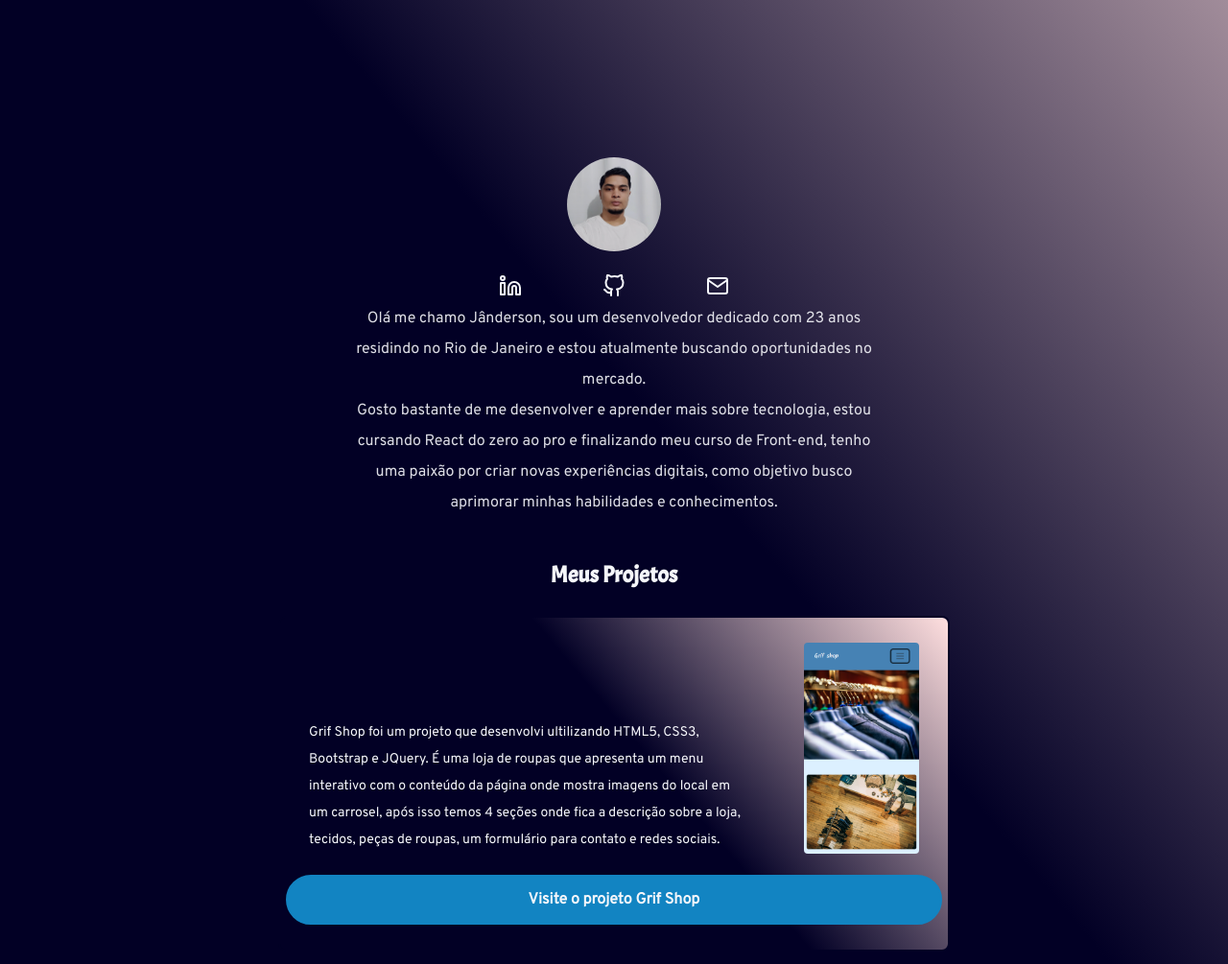
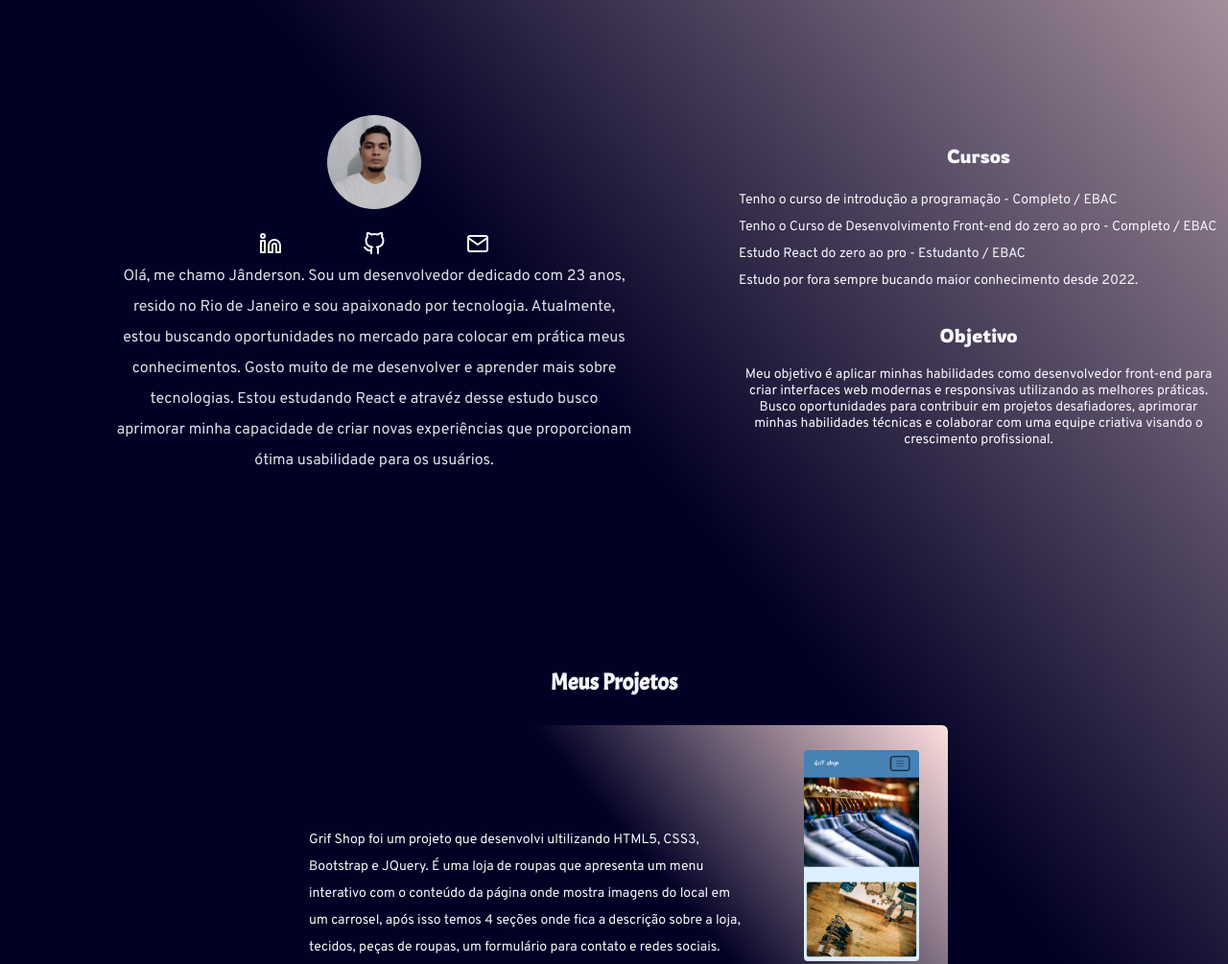
Before and after one commit to jotaMch/project_LESS_port, a website: page index.html in a window 1280 px wide. Shown: the part 680-1685 px from the top of the page at 96% size. Drawn offline with Linux system fonts and the light colour scheme.

Commit message:
adicionando novas alterações no projeto

```diff
--- a/index.html
+++ b/index.html
@@ -19,7 +19,10 @@
             <div class="cabecalho">
                 <h1>Jânderson Machado</h1>
                 <h2 class="subtitle"></h2>
-                <button type="button" onclick="scrollToSection('sobre')">Sobre mim</button>
+                <div class="buttons">
+                    <button type="button" onclick="scrollToSection('sobre')">Sobre mim</button>
+                    <button type="button" onclick="scrollToSection('projetos')">Meus projetos</button>
+                </div>
                 <!--<div class="skills">
                     <div class="skills-color">
                         <h3>< Habilidades ></h3>
@@ -41,9 +44,9 @@
             </div>
         </header>
         <div class="container-flex">
-            <div id="sobre">
-                <img class="profile" src="src/images/perfil-original.jpg" />
+            <section id="sobre">
                 <div class="profile-bio">
+                    <img class="profile" src="src/images/perfil-original.jpg" />
                     <nav>
                         <ul class="social-links">
                             <li>
@@ -69,16 +72,34 @@
                         </ul>
                     </nav>
                     <p class="profile-bio-description">
-                        Olá me chamo Jânderson, sou um desenvolvedor dedicado com 23 anos residindo no Rio de Janeiro e estou
-                        atualmente buscando oportunidades no mercado. <br />
-                        Gosto bastante de me desenvolver e aprender mais sobre tecnologia,
-                        estou cursando React do zero ao pro e finalizando meu curso de Front-end,
-                        tenho uma paixão por criar novas experiências digitais, como objetivo busco
-                        aprimorar minhas habilidades e conhecimentos.<br />
+                        Olá, me chamo Jânderson. Sou um desenvolvedor dedicado com 23 anos, resido no Rio de Janeiro e sou apaixonado por tecnologia.
+                        Atualmente, estou buscando oportunidades no mercado para colocar
+                        em prática meus conhecimentos.
+                        Gosto muito de me desenvolver e aprender mais sobre tecnologias.
+                        Estou estudando React e atravéz desse estudo busco aprimorar minha capacidade de criar novas experiências que proporcionam
+                        ótima usabilidade para os usuários.<br />
                     </p>
                 </div>
-            </div>
-            <div>
+                <div class="cursos">
+                    <h2>Cursos</h2>
+                    <nav>
+                        <ul>
+                            <li>Tenho o curso de introdução a programação - Completo / EBAC</li>
+                            <li>Tenho o Curso de Desenvolvimento Front-end do zero ao pro - Completo / EBAC</li>
+                            <li>Estudo React do zero ao pro - Estudanto / EBAC</li>
+                            <li>Estudo por fora sempre bucando maior conhecimento desde 2022.</li>
+                        </ul>
+                    </nav>
+                    <h2>Objetivo</h2>
+                    <p>
+                        Meu objetivo é aplicar minhas habilidades como desenvolvedor front-end
+                        para criar interfaces web modernas e responsivas utilizando as melhores práticas.
+                        Busco oportunidades para contribuir em projetos desafiadores, aprimorar minhas habilidades
+                        técnicas e colaborar com uma equipe criativa visando o crescimento profissional.
+                    </p>
+                </div>
+            </section>
+            <section id="projetos">
                 <h2 class="project">Meus Projetos</h2>
                 <nav>
                     <ul class="projects-list">
@@ -114,7 +135,7 @@
                 <button type="button" onclick="scrollToSection('inicio')">
                     <img class="up" src="./src/images/chevrons-up.svg" alt="logo up" >
                 </button>
-            </div>
+            </section>
         </div>
     </div>
     <script src="main.js"></script>
--- a/src/styles/cabecalho.less
+++ b/src/styles/cabecalho.less
@@ -10,6 +10,12 @@
 
     @media @breakpointMobile {
         width: 80%;
+    }
+
+    .buttons button {
+        @media @breakpointMobile {
+            display: block;
+        }
     }
 
     h1 {
--- a/src/styles/container.less
+++ b/src/styles/container.less
@@ -1,6 +1,6 @@
 
 .container {
-    max-width: 960px;
+    max-width: 1260px;
     width: 100%;
     margin: 0 auto;
     display: flex;
--- a/src/styles/main.less
+++ b/src/styles/main.less
@@ -28,7 +28,23 @@ li {
 
 
 #sobre {
-    padding: 44px 0;
+    padding-bottom: 150px;
+    display: flex;
+
+    @media @breakpointTablet {
+        display: block;
+    }
+
+    @media @breakpointMobile {
+        display: block;
+        padding-bottom: 40px;
+    }
+
+    .profile-bio {
+        text-align: center;
+        max-width: 540px;
+        margin: 0 auto;
+        transition: all ease .3s;
 
         .profile {
             display: block;
@@ -37,13 +53,6 @@ li {
             margin: 0 auto 24px;
             border-radius: 50%;
         }
-}
-
-.profile-bio {
-    text-align: center;
-    max-width: 540px;
-    margin: 0 auto;
-    transition: all ease .3s;
 
         &-description {
             max-width: 560px;
@@ -51,6 +60,40 @@ li {
             font-size: 16px;
             opacity: .9;
             line-height: 2em;
+        }
+    }
+
+    .cursos {
+        max-width: 500px;
+        width: 100%;
+
+        @media @breakpointTablet {
+            max-width: 656px;
+            text-align: center;
+        }
+
+        h2 {
+            font-weight: lighter;
+            font-size: 20px;
+            text-align: center;
+            margin: 30px 0 20px;
+            font-family: 'Rowdies', cursive;
+        }
+
+        ul {
+            line-height: 2;
+
+            li {
+                font-size: 14px;
+                font-weight: lighter;
+            }
+        }
+
+        p {
+            font-size: 14px;
+            font-weight: lighter;
+            text-align: center;
+        }
     }
 }
 
--- a/src/styles/project.less
+++ b/src/styles/project.less
@@ -2,6 +2,7 @@
     font-family: 'Acme', sans-serif;
     text-align: center;
     margin-bottom: 18px;
+    padding-top: 50px;
 }
 
     .projects-list {
```
Also changed, not shown: build/styles/main.css. Lines whose indentation alone changed are shown as unchanged.
